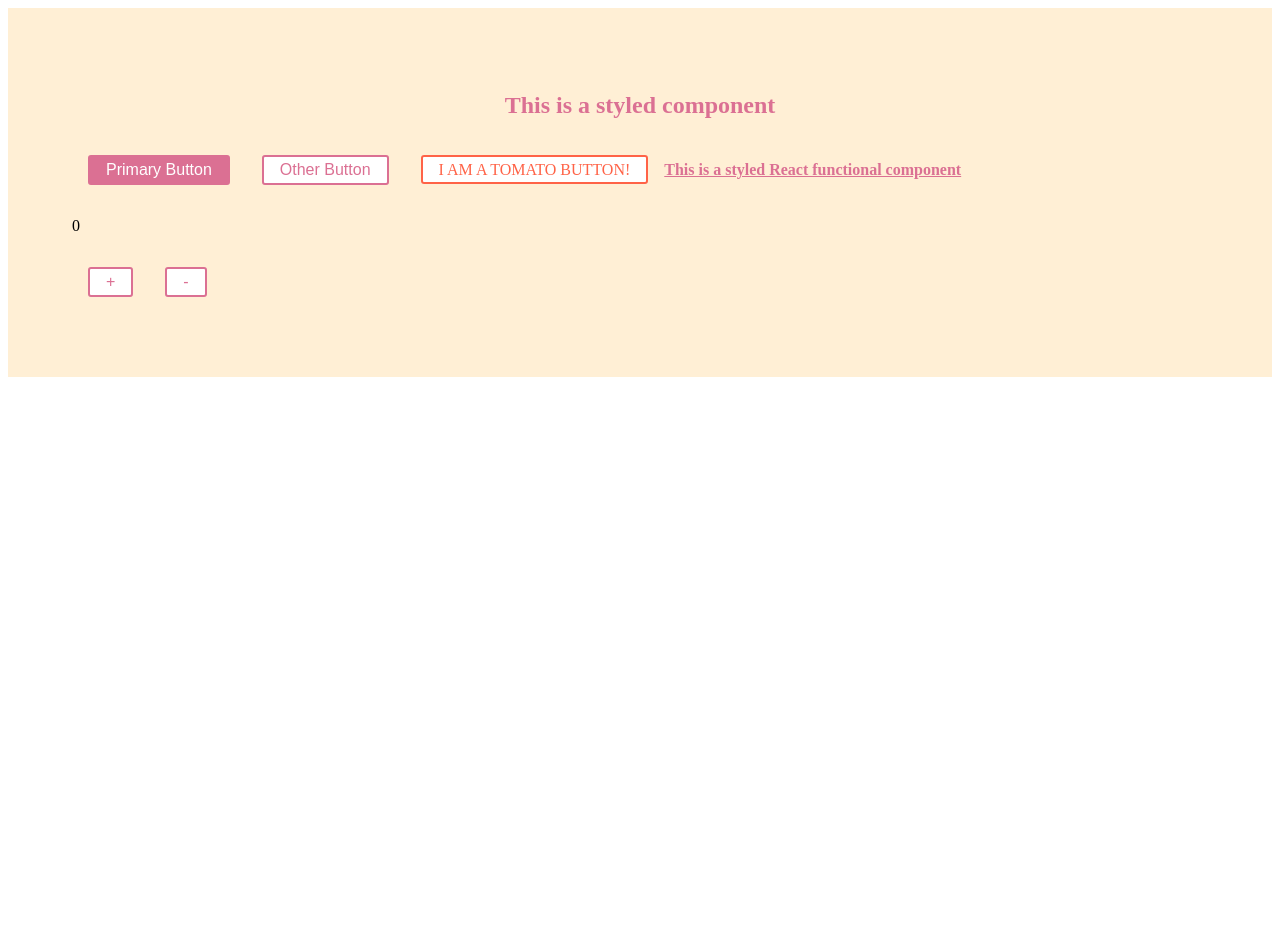
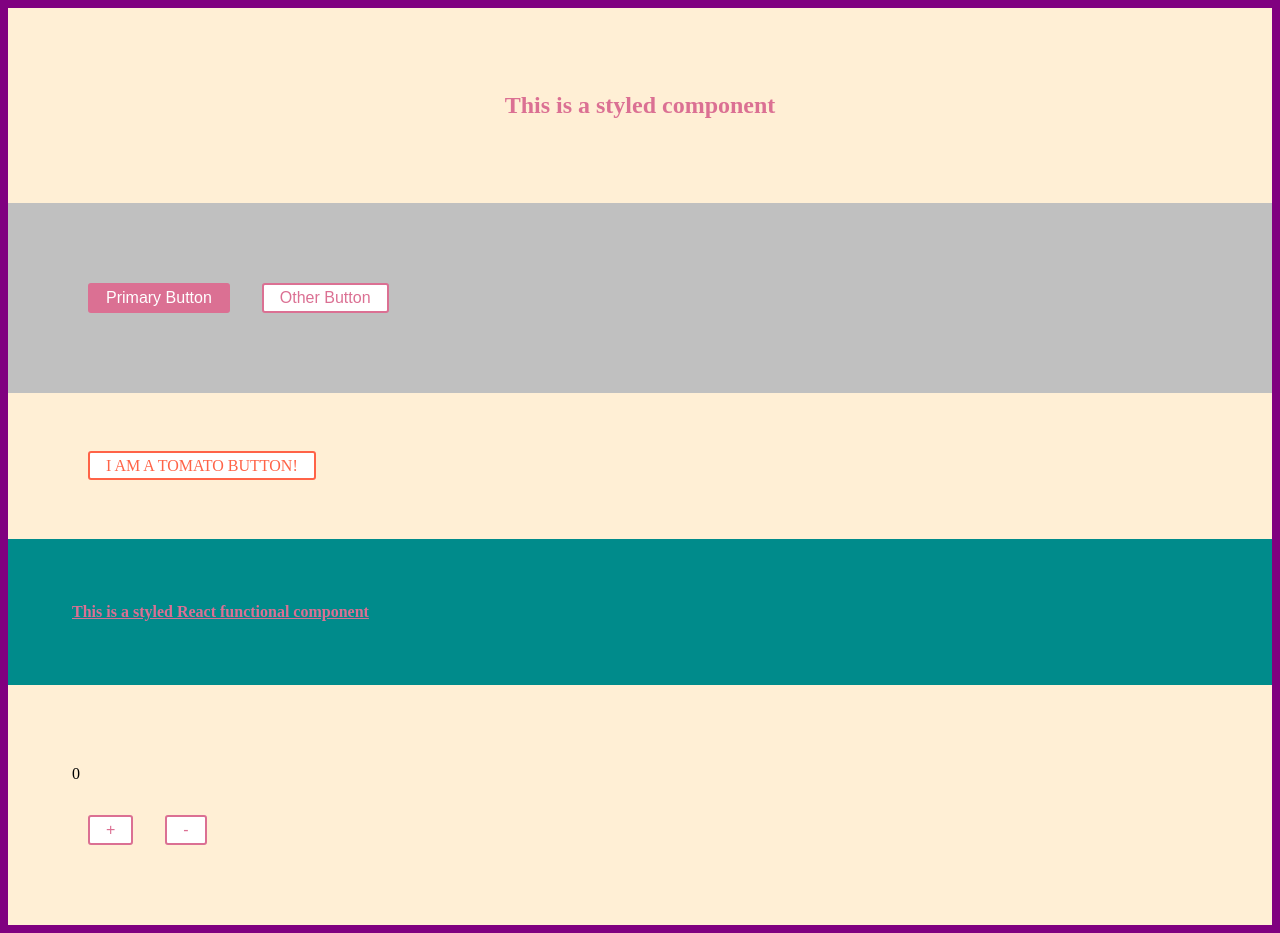
Before and after one commit to jpcastberg/styled_components_testing, a React app: page / in a window 1280 px wide. Before the commit the page ends 800 px from the top, so only its background shows below. Built offline with nearby package versions, Linux system fonts and the light colour scheme; the HTML template or start-up script is replaced by a standard one.

Commit message:
Separate tutorial sections, add global styling

```diff
--- a/client/src/components/App.jsx
+++ b/client/src/components/App.jsx
@@ -1,9 +1,15 @@
 import React from 'react';
-import styled from 'styled-components';
+import styled, { createGlobalStyle } from 'styled-components';
+
+const GlobalStyle = createGlobalStyle`
+  body {
+    background-color: purple;
+  };
+`
 
 const Wrapper = styled.section`
   padding: 4em;
-  background: papayawhip;
+  background: ${props => props.color || 'papayawhip'};
 `;
 
 const Title = styled.h1`
@@ -64,14 +70,25 @@ class Counter extends React.Component {
 }
 
 const App = () => (
+  <div>
+    <GlobalStyle />
     <Wrapper>
       <Title>This is a styled component</Title>
+    </Wrapper>
+    <Wrapper color="silver">
       <Button primary>Primary Button</Button>
       <Button>Other Button</Button>
+    </Wrapper>
+    <Wrapper>
       <TomatoButton as="a" href="https://www.google.com">I AM A TOMATO BUTTON!</TomatoButton>
+    </Wrapper>
+    <Wrapper color="darkcyan">
       <StyledLink>This is a styled React functional component</StyledLink>
+    </Wrapper>
+    <Wrapper>
       <Counter />
     </Wrapper>
+  </div>
 );
 
 export default App;
```
Lines whose indentation alone changed are shown as unchanged.
